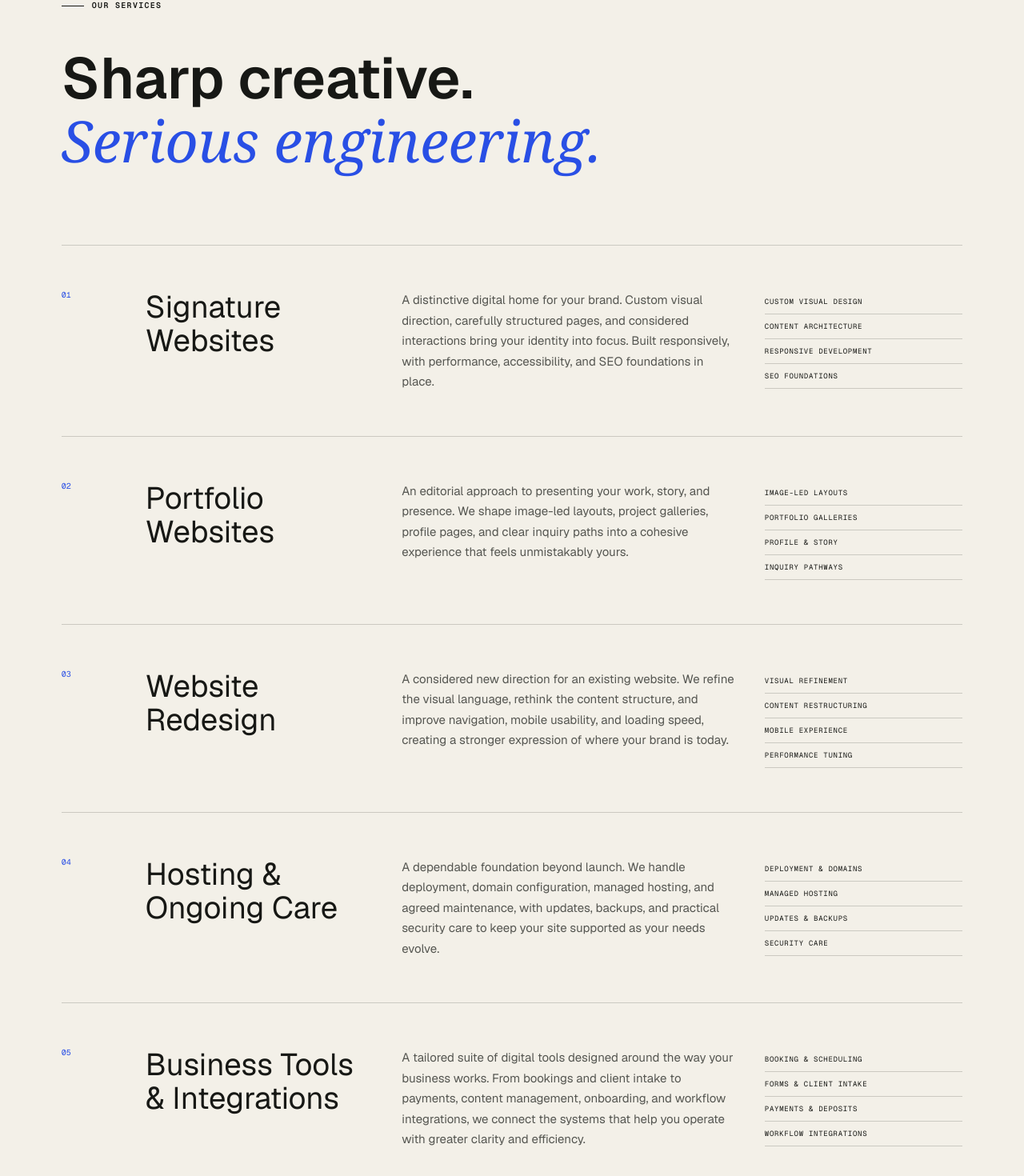
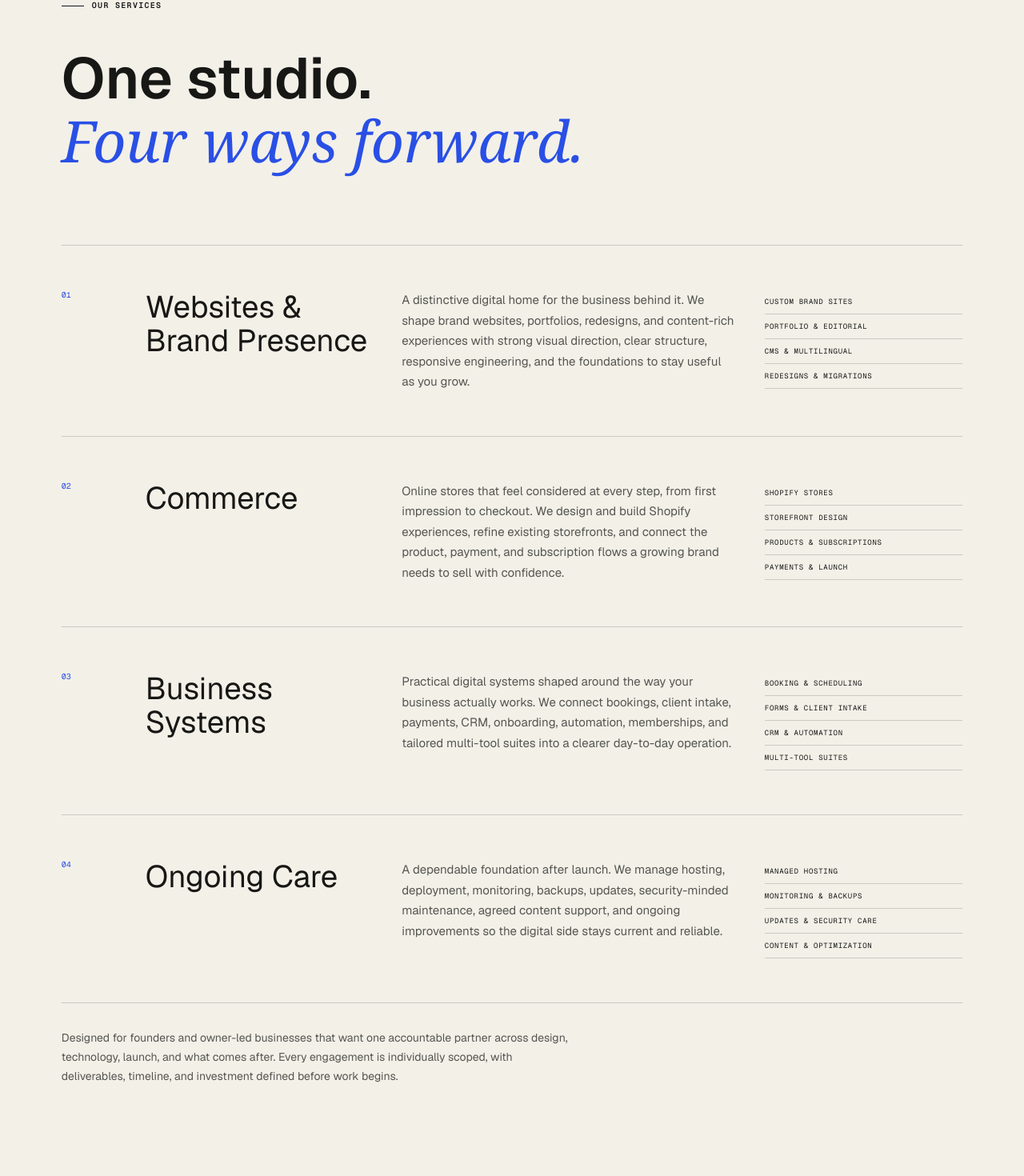
Before and after one commit to PeterwuSDE/peter-wu-studio, a Next.js app: page / in a window 1280 px wide. Shown: the part 2059-3529 px from the top of the page at 80% size. Built offline with nearby package versions, Linux system fonts and the light colour scheme.

Commit message:
Present four integrated digital services

```diff
--- a/app/page.tsx
+++ b/app/page.tsx
@@ -4,33 +4,27 @@ import { SectionLink } from "./SectionLink";
 const services = [
   {
     number: "01",
-    title: "Signature Websites",
-    text: "A distinctive digital home for your brand. Custom visual direction, carefully structured pages, and considered interactions bring your identity into focus. Built responsively, with performance, accessibility, and SEO foundations in place.",
-    tags: ["Custom visual design", "Content architecture", "Responsive development", "SEO foundations"],
+    title: "Websites & Brand Presence",
+    text: "A distinctive digital home for the business behind it. We shape brand websites, portfolios, redesigns, and content-rich experiences with strong visual direction, clear structure, responsive engineering, and the foundations to stay useful as you grow.",
+    tags: ["Custom brand sites", "Portfolio & editorial", "CMS & multilingual", "Redesigns & migrations"],
   },
   {
     number: "02",
-    title: "Portfolio Websites",
-    text: "An editorial approach to presenting your work, story, and presence. We shape image-led layouts, project galleries, profile pages, and clear inquiry paths into a cohesive experience that feels unmistakably yours.",
-    tags: ["Image-led layouts", "Portfolio galleries", "Profile & story", "Inquiry pathways"],
+    title: "Commerce",
+    text: "Online stores that feel considered at every step, from first impression to checkout. We design and build Shopify experiences, refine existing storefronts, and connect the product, payment, and subscription flows a growing brand needs to sell with confidence.",
+    tags: ["Shopify stores", "Storefront design", "Products & subscriptions", "Payments & launch"],
   },
   {
     number: "03",
-    title: "Website Redesign",
-    text: "A considered new direction for an existing website. We refine the visual language, rethink the content structure, and improve navigation, mobile usability, and loading speed, creating a stronger expression of where your brand is today.",
-    tags: ["Visual refinement", "Content restructuring", "Mobile experience", "Performance tuning"],
+    title: "Business Systems",
+    text: "Practical digital systems shaped around the way your business actually works. We connect bookings, client intake, payments, CRM, onboarding, automation, memberships, and tailored multi-tool suites into a clearer day-to-day operation.",
+    tags: ["Booking & scheduling", "Forms & client intake", "CRM & automation", "Multi-tool suites"],
   },
   {
     number: "04",
-    title: "Hosting & Ongoing Care",
-    text: "A dependable foundation beyond launch. We handle deployment, domain configuration, managed hosting, and agreed maintenance, with updates, backups, and practical security care to keep your site supported as your needs evolve.",
-    tags: ["Deployment & domains", "Managed hosting", "Updates & backups", "Security care"],
-  },
-  {
-    number: "05",
-    title: "Business Tools & Integrations",
-    text: "A tailored suite of digital tools designed around the way your business works. From bookings and client intake to payments, content management, onboarding, and workflow integrations, we connect the systems that help you operate with greater clarity and efficiency.",
-    tags: ["Booking & scheduling", "Forms & client intake", "Payments & deposits", "Workflow integrations"],
+    title: "Ongoing Care",
+    text: "A dependable foundation after launch. We manage hosting, deployment, monitoring, backups, updates, security-minded maintenance, agreed content support, and ongoing improvements so the digital side stays current and reliable.",
+    tags: ["Managed hosting", "Monitoring & backups", "Updates & security care", "Content & optimization"],
   },
 ];
 
@@ -200,7 +194,7 @@ export default function Home() {
       <section className="services-section section-pad" id="services">
         <div className="services-heading">
           <p className="section-kicker">Our services</p>
-          <h2>Sharp creative.<br /><em>Serious engineering.</em></h2>
+          <h2>One studio.<br /><em>Four ways forward.</em></h2>
         </div>
         <div className="service-list">
           {services.map((service) => (
@@ -214,7 +208,7 @@ export default function Home() {
             </article>
           ))}
         </div>
-        <p className="services-note">Built for service-led businesses, independent professionals, and growing teams. Every project is individually scoped, with deliverables, timeline, and investment defined in a clear proposal before work begins.</p>
+        <p className="services-note">Designed for founders and owner-led businesses that want one accountable partner across design, technology, launch, and what comes after. Every engagement is individually scoped, with deliverables, timeline, and investment defined before work begins.</p>
       </section>
 
       <section className="pricing-section section-pad" id="pricing">
```
Also changed, not shown: 1 other file (tests, documents, lock files or other folders).
